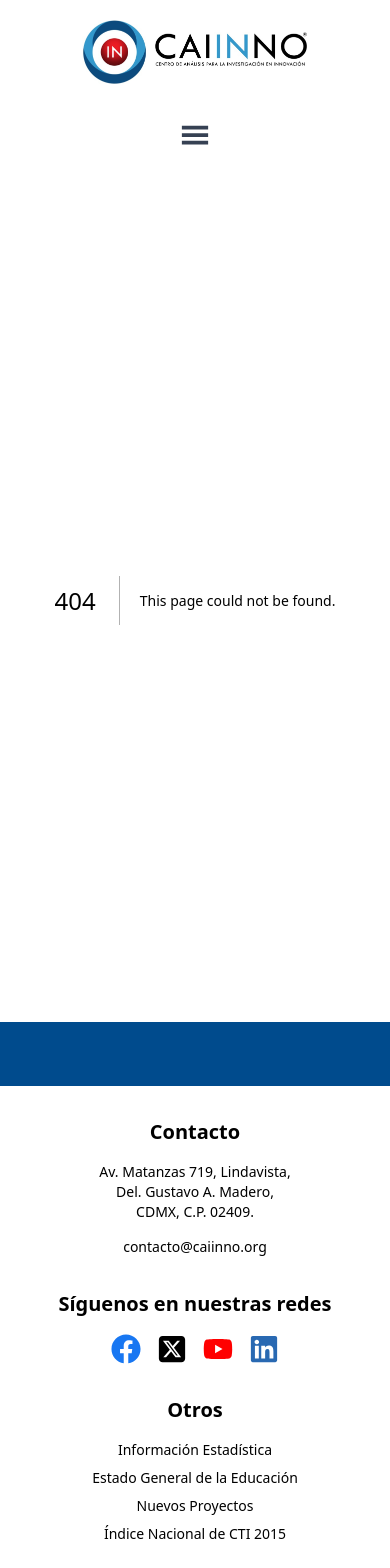
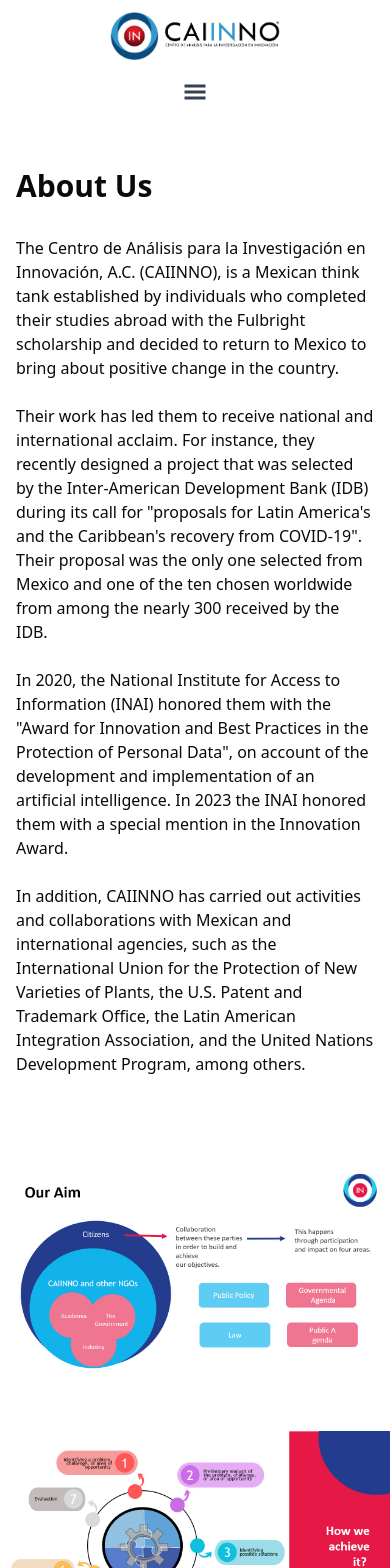
Before and after one commit to ArturoRM22/caiinno, a Next.js app: page /about-us in a window 390 px wide. Before the commit this address had no page. Shown: the top 1568 px of the page. Built offline with nearby package versions, Linux system fonts and the light colour scheme.

Commit message:
About us page and responsive sections

```diff
--- /dev/null
+++ b/src/app/about-us/page.tsx
@@ -0,0 +1,62 @@
+import Image from "next/image"
+
+export default function AboutUs() {
+  return (
+    <>
+      <div className="container mx-auto px-4 py-12 max-w-5xl">
+        <h1 className="text-3xl md:text-4xl font-bold mb-8">About Us</h1>
+
+        <div className="prose max-w-none">
+          <p className="mb-6">
+            The Centro de Análisis para la Investigación en Innovación, A.C. (CAIINNO), is a Mexican think tank
+            established by individuals who completed their studies abroad with the Fulbright scholarship and decided to
+            return to Mexico to bring about positive change in the country.
+          </p>
+          <p className="mb-6">
+            Their work has led them to receive national and international acclaim. For instance, they recently designed a
+            project that was selected by the Inter-American Development Bank (IDB) during its call for "proposals for
+            Latin America's and the Caribbean's recovery from COVID-19". Their proposal was the only one selected from
+            Mexico and one of the ten chosen worldwide from among the nearly 300 received by the IDB.
+          </p>
+          <p className="mb-6">
+            In 2020, the National Institute for Access to Information (INAI) honored them with the "Award for Innovation
+            and Best Practices in the Protection of Personal Data", on account of the development and implementation of
+            an artificial intelligence. In 2023 the INAI honored them with a special mention in the Innovation Award.
+          </p>
+          <p className="mb-10">
+            In addition, CAIINNO has carried out activities and collaborations with Mexican and international agencies,
+            such as the International Union for the Protection of New Varieties of Plants, the U.S. Patent and Trademark
+            Office, the Latin American Integration Association, and the United Nations Development Program, among others.
+          </p>
+        </div>
+      </div>
+
+      {/* Full-width images */}
+      <div className="flex flex-col">
+        <div className="w-full relative">
+          <div className="aspect-[16/9] sm:aspect-[2/1] md:aspect-[21/9] relative">
+            <Image
+              src="/ourAim.jpg"
+              alt="Our Aim"
+              fill
+              sizes="(max-width: 640px) 100vw, (max-width: 768px) 100vw, 100vw"
+              className="object-contain"
+            />
+          </div>
+        </div>
+
+        <div className="w-full relative mt-12">
+          <div className="aspect-[16/9] sm:aspect-[2/1] md:aspect-[21/9] relative">
+            <Image
+              src="/HowWeAchieveIt.jpg"
+              alt="How We Achieve It"
+              fill
+              sizes="(max-width: 640px) 100vw, (max-width: 768px) 100vw, 100vw"
+              className="object-contain"
+            />
+          </div>
+        </div>
+      </div>
+    </>
+  )
+}
--- a/src/app/page.tsx
+++ b/src/app/page.tsx
@@ -55,48 +55,47 @@
       </section>
       */}
 
-      <section id="quienes-somos" className="relative min-h-screen pb-10 pt-20 overflow-hidden">
+      <section id="quienes-somos" className="relative lg:min-h-screen pb-10 pt-10 md:pt-20 overflow-hidden">
+  {/* DNA images - hidden on mobile */}
   <img
     src="/DNA.svg"
     alt="DNA background"
-          className="absolute bottom-[10%] left-[10%] w-[30%] max-w-[500px] opacity-80 pointer-events-none"
+    className="hidden lg:block absolute bottom-[10%] left-[10%] w-[30%] max-w-[500px] opacity-80 pointer-events-none"
   />
-
   <img
     src="/DNA.svg"
     alt="DNA background"
-          className="absolute top-[40%] right-[10%] w-[30%] max-w-[500px] opacity-30 pointer-events-none"
+    className="hidden lg:block absolute top-[40%] right-[10%] w-[30%] max-w-[500px] opacity-30 pointer-events-none"
   />
-        <div className="container mx-auto relative z-10 text-quienes-somos flex flex-col gap-26">
 
-          {/* Row with Title and Paragraph */}
-          <div className="flex flex-col lg:flex-row justify-between items-start gap-10 mx-30">
+  <div className="container mx-auto px-4 sm:px-6 relative z-10 text-quienes-somos flex flex-col gap-8 lg:gap-12">
+
+    {/* Row with Title and Paragraph - Adjusted spacing */}
+    <div className="flex flex-col lg:flex-row items-start gap-4 lg:gap-8 xl:gap-12">
 
       {/* Title on the left */}
-            <h2 className="text-7xl font-bold whitespace-nowrap">
+      <h2 className="text-4xl sm:text-5xl md:text-6xl lg:text-7xl font-bold lg:whitespace-nowrap lg:w-[40%]">
         ¿QUIÉNES<br />SOMOS?
       </h2>
 
       {/* Description on the right */}
-            <p className="text-3xl text-justify max-w-3xl">
+      <p className="text-lg sm:text-xl md:text-2xl lg:text-3xl lg:w-[60%]">
         CAIINNO es una think tank constituida por personas que viven en México después de terminar estudios de posgrado en el extranjero, buscando generar un cambio positivo en México, aprovechando su experiencia, conocimiento y contactos obtenidos, principalmente como beneficiarios de la beca Fulbright.
       </p>
-
     </div>
 
     {/* Subtitle and Button Centered Below */}
-          <div className="flex flex-col items-center text-center gap-30">
-            <p className="text-5xl font-semibold">
+    <div className="flex flex-col items-center text-center gap-6 md:gap-8 mt-8 md:mt-12">
+      <p className="text-2xl sm:text-3xl md:text-4xl lg:text-5xl font-semibold">
         CAIINNO: Innovación que transforma México.
       </p>
       <Link
         href="/quienes-somos"
-              className="inline-block px-15 py-6 text-2xl bg-quienes-somos-button text-white font-semibold rounded-lg hover:bg-blue-600 transition duration-300"
+        className="inline-block px-6 py-3 sm:px-10 sm:py-4 text-lg sm:text-xl md:text-2xl bg-quienes-somos-button text-white font-semibold rounded-lg hover:bg-blue-600 transition duration-300"
       >
         Saber más
       </Link>
     </div>
-
   </div>
 </section>
 
@@ -137,9 +136,11 @@
 
     <NuestroObjetivo/>
 
-      <section id="que-pretendemos" className="min-h-screen bg-white pb-10 pt-20">
-        <div className="container mx-auto">
-          <h2 className="text-5xl font-bold mb-20">¿QUÉ PRETENDEMOS?</h2>
+    <section id="que-pretendemos" className="lg:min-h-screen bg-white pb-6 sm:pb-10 pt-10 sm:pt-16 md:pt-20">
+      <div className="container mx-auto px-4 sm:px-6">
+        <h2 className="text-3xl sm:text-4xl md:text-5xl lg:text-6xl xl:text-7xl font-bold mb-8 sm:mb-12 md:mb-16 lg:mb-20">
+          ¿QUÉ PRETENDEMOS?
+        </h2>
         <div className="w-full flex justify-center items-center">
           <Image
             src="/quePretendemos_2.jpg"
@@ -147,14 +148,15 @@
             width={1000}
             height={100}
             priority
+            className="w-full max-w-[1000px]"
           />
         </div>
       </div>
     </section>
 
-      <section id="como-lo-hacemos" className="min-h-screen bg-gray-900 pb-10 pt-20">
-        <div className="container mx-auto">
-          <h2 className="text-5xl font-bold mb-20 text-white">¿CÓMO LO HACEMOS?</h2>
+      <section id="como-lo-hacemos" className="lg:min-h-screen bg-gray-900 pb-6 sm:pb-10 pt-10 sm:pt-16 md:pt-20">
+        <div className="container mx-auto px-4 sm:px-6">
+          <h2 className="text-3xl sm:text-4xl md:text-5xl lg:text-6xl xl:text-7xl font-bold mb-20 text-white">¿CÓMO LO HACEMOS?</h2>
           <div className="w-full flex justify-center items-center">
             <Image
               src="/comoLoHacemos_2.jpg"
--- a/src/components/Carousel/carousel.tsx
+++ b/src/components/Carousel/carousel.tsx
@@ -45,35 +45,35 @@
             </CarouselItem>
           ))}
         </CarouselContent>
-        <CarouselPrevious className="absolute left-4 z-20" />
-        <CarouselNext className="absolute right-4 z-20" />
+        <CarouselPrevious className="absolute left-4 z-20 hidden sm:inline-flex" />
+        <CarouselNext className="absolute right-4 z-20 hidden sm:inline-flex" />
       </Carousel>
 
       <div className="relative z-10 h-full bg-gradient-to-b from-transparent to-black/50">
         <div className="container mx-auto h-full flex flex-col justify-center">
 
-          <div className="pt-20">
-            <h1 className="text-7xl font-extrabold text-white">
+          <div className="pt-20 px-4">
+            <h1 className="text-3xl sm:text-4xl md:text-5xl lg:text-6xl xl:text-7xl font-extrabold text-white">
               WE THINK BIG, WE WANT CHANGES
             </h1>
           </div>
 
           <div className="flex-grow pt-16">
             <div className="container mx-auto">
-              <div className="flex flex-col justify-center gap-8 text-white">
-                <a href="#quienes-somos" className="text-5xl font-semibold hover:text-gray-300 transition-colors">
+              <div className="flex flex-col justify-center gap-8 text-white px-4">
+                <a href="#quienes-somos" className="text-2xl sm:text-3xl md:text-4xl lg:text-5xl font-semibold hover:text-gray-300 transition-colors">
                   ¿QUIÉNES SOMOS?
                 </a>
-                <a href="#nuestro-objetivo" className="text-5xl font-semibold hover:text-gray-300 transition-colors">
+                <a href="#nuestro-objetivo" className="text-2xl sm:text-3xl md:text-4xl lg:text-5xl font-semibold hover:text-gray-300 transition-colors">
                   NUESTRO OBJETIVO
                 </a>
-                <a href="#que-pretendemos" className="text-5xl font-semibold hover:text-gray-300 transition-colors">
+                <a href="#que-pretendemos" className="text-2xl sm:text-3xl md:text-4xl lg:text-5xl font-semibold hover:text-gray-300 transition-colors">
                   ¿QUÉ PRETENDEMOS?
                 </a>
-                <a href="#como-lo-hacemos" className="text-5xl font-semibold hover:text-gray-300 transition-colors">
+                <a href="#como-lo-hacemos" className="text-2xl sm:text-3xl md:text-4xl lg:text-5xl font-semibold hover:text-gray-300 transition-colors">
                   ¿CÓMO LO HACEMOS?
                 </a>
-                <a href="#impacto" className="text-5xl font-semibold hover:text-gray-300 transition-colors">
+                <a href="#impacto" className="text-2xl sm:text-3xl md:text-4xl lg:text-5xl font-semibold hover:text-gray-300 transition-colors">
                   IMPACTO
                 </a>
               </div>
--- a/src/components/Event.tsx
+++ b/src/components/Event.tsx
@@ -25,7 +25,9 @@
   return (
     <div className="space-y-4">
       {/* Event Title */}
-      <h2 className="text-3xl font-bold text-center">{event.title}</h2>
+      <h2 className="text-xl sm:text-2xl md:text-3xl lg:text-4xl font-bold text-center">
+        {event.title}
+      </h2>
 
       {/* Carousel Container */}
       <div className="relative w-full h-[500px] rounded-lg overflow-hidden shadow-lg bg-gray-100">
--- a/src/components/Navbar/Navbar.tsx
+++ b/src/components/Navbar/Navbar.tsx
@@ -9,41 +9,43 @@
   const [isMenuOpen, setIsMenuOpen] = useState(false);
 
   return (
-    <div className="flex flex-col items-center pb-7 font-[family-name:var(--font-geist-sans)]">
+    <div className="flex flex-col items-center pb-4 md:pb-5 lg:pb-7 font-[family-name:var(--font-geist-sans)]">
       {/* Logo and Tagline */}
-      <div className="w-full flex justify-center items-center gap-4 px-4 m-5">
+      <div className="w-full flex justify-center items-center gap-2 sm:gap-3 md:gap-4 px-4 m-3 md:m-4 lg:m-5">
         <Image
           src="/Logo.jpg"
           alt="Caiinno logo"
           width={350}
           height={100}
           priority
-          className="w-auto h-16 md:h-24" // Responsive logo sizing
+          className="w-auto h-12 sm:h-14 md:h-16 lg:h-20 xl:h-24" // More granular responsive logo sizing
         />
-        <div className="hidden md:block text-2xl font-bold text-center text-text-logo">
+        <div className="hidden md:block text-lg lg:text-xl xl:text-2xl font-bold text-center text-text-logo">
           WE THINK BIG, WE WANT CHANGES
         </div>
       </div>
 
-      {/* Desktop Navbar */}
-      <nav className="hidden md:flex w-full justify-center">
-        <div className="flex gap-8 lg:gap-14">
-          <Link href="/" className="hover:underline">Inicio</Link>
-          <Link href="/quienes-somos" className="hover:underline">¿Quiénes somos?</Link>
-          <Link href="#about-us" className="hover:underline">About us</Link>
-          <Link href="#areas-de-investigacion" className="hover:underline">Información Estadística</Link>
-          <Link href="/events" className="hover:underline">Eventos</Link>
-          <Link href="/publicaciones" className="hover:underline">Publicaciones</Link>
-          <Link href="/impacto" className="hover:underline">Impacto</Link>
-          <Link href="#contacto" className="hover:underline">Contacto</Link>
+      {/* Desktop/Tablet Navbar */}
+      <nav className="hidden md:block w-full">
+        <div className="flex flex-wrap justify-center px-2 md:px-4 lg:px-6">
+          <div className="grid grid-cols-4 md:grid-cols-8 gap-x-3 md:gap-x-4 lg:gap-x-5 gap-y-2 text-sm md:text-base">
+            <Link href="/" className="hover:underline text-center">Inicio</Link>
+            <Link href="/quienes-somos" className="hover:underline text-center">¿Quiénes somos?</Link>
+            <Link href="/about-us" className="hover:underline text-center">About us</Link>
+            <Link href="#areas-de-investigacion" className="hover:underline text-center">Información Estadística</Link>
+            <Link href="/events" className="hover:underline text-center">Eventos</Link>
+            <Link href="/publicaciones" className="hover:underline text-center">Publicaciones</Link>
+            <Link href="/impacto" className="hover:underline text-center">Impacto</Link>
+            <Link href="#contacto" className="hover:underline text-center">Contacto</Link>
+          </div>
         </div>
       </nav>
 
       {/* Mobile Hamburger Menu */}
-      <div className="md:hidden w-full flex justify-center mt-4">
+      <div className="md:hidden w-full flex justify-center mt-2 sm:mt-3">
         <button
           onClick={() => setIsMenuOpen(!isMenuOpen)}
-          className="text-3xl text-gray-700"
+          className="text-2xl sm:text-3xl text-gray-700"
           aria-label="Toggle menu"
         >
           <GiHamburgerMenu />
@@ -53,13 +55,12 @@
       {/* Mobile Menu Dropdown */}
       {isMenuOpen && (
         <nav className="md:hidden w-full bg-white shadow-lg">
-          <div className="flex flex-col items-center py-4 gap-4">
+          <div className="flex flex-col items-center py-3 gap-3">
             <Link href="/" className="hover:underline w-full text-center py-2" onClick={() => setIsMenuOpen(false)}>Inicio</Link>
             <Link href="/quienes-somos" className="hover:underline w-full text-center py-2" onClick={() => setIsMenuOpen(false)}>¿Quiénes somos?</Link>
-            <Link href="#about-us" className="hover:underline w-full text-center py-2" onClick={() => setIsMenuOpen(false)}>About us</Link>
-            <Link href="#apoya" className="hover:underline w-full text-center py-2" onClick={() => setIsMenuOpen(false)}>Apoya</Link>
-            <Link href="#areas-de-investigacion" className="hover:underline w-full text-center py-2" onClick={() => setIsMenuOpen(false)}>Áreas de Investigación</Link>
-            <Link href="#actividades" className="hover:underline w-full text-center py-2" onClick={() => setIsMenuOpen(false)}>Actividades</Link>
+            <Link href="/about-us" className="hover:underline w-full text-center py-2" onClick={() => setIsMenuOpen(false)}>About us</Link>
+            <Link href="#areas-de-investigacion" className="hover:underline w-full text-center py-2" onClick={() => setIsMenuOpen(false)}>Información Estadística</Link>
+            <Link href="/events" className="hover:underline w-full text-center py-2" onClick={() => setIsMenuOpen(false)}>Eventos</Link>
             <Link href="/publicaciones" className="hover:underline w-full text-center py-2" onClick={() => setIsMenuOpen(false)}>Publicaciones</Link>
             <Link href="/impacto" className="hover:underline w-full text-center py-2" onClick={() => setIsMenuOpen(false)}>Impacto</Link>
             <Link href="#contacto" className="hover:underline w-full text-center py-2" onClick={() => setIsMenuOpen(false)}>Contacto</Link>
--- a/src/components/privacySection.tsx
+++ b/src/components/privacySection.tsx
@@ -10,11 +10,11 @@
       >
         <div className="flex items-center gap-3">
           <BsFillSignStopFill className="text-red-600" size={100} />
-          <h3 className="text-5xl font-semibold text-gray-800 group-hover:text-blue-600">
+          <h3 className="text-3xl sm:text-4xl md:text-5xl lg:text-6xl xl:text-7xl font-semibold text-gray-800 group-hover:text-blue-600">
             ¿Cuánto te importa tu privacidad?
           </h3>
         </div>
-        <p className="text-center text-4xl text-gray-600 group-hover:text-blue-500">
+        <p className="text-center text-3xl sm:text-4xl md:text-5xl lg:text-6xl xl:text-7xl text-gray-600 group-hover:text-blue-500">
           Te invitamos a leer nuestro<br />
           <span className="font-bold underline">AVISO DE PRIVACIDAD</span>
         </p>
```
Also changed, not shown: public/HowWeAchieveIt.jpg (added), public/ourAim.jpg (added). Lines whose indentation alone changed are shown as unchanged.
